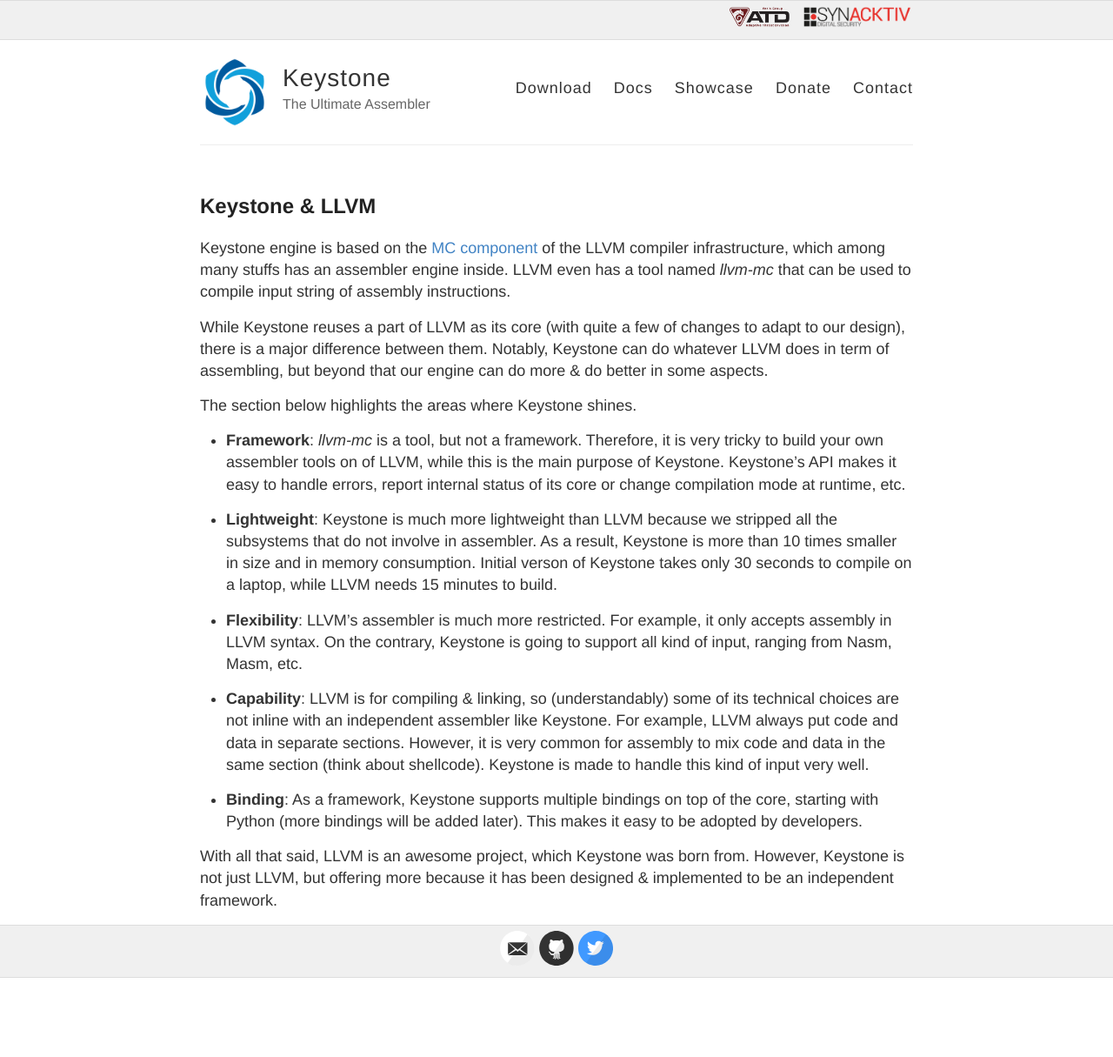
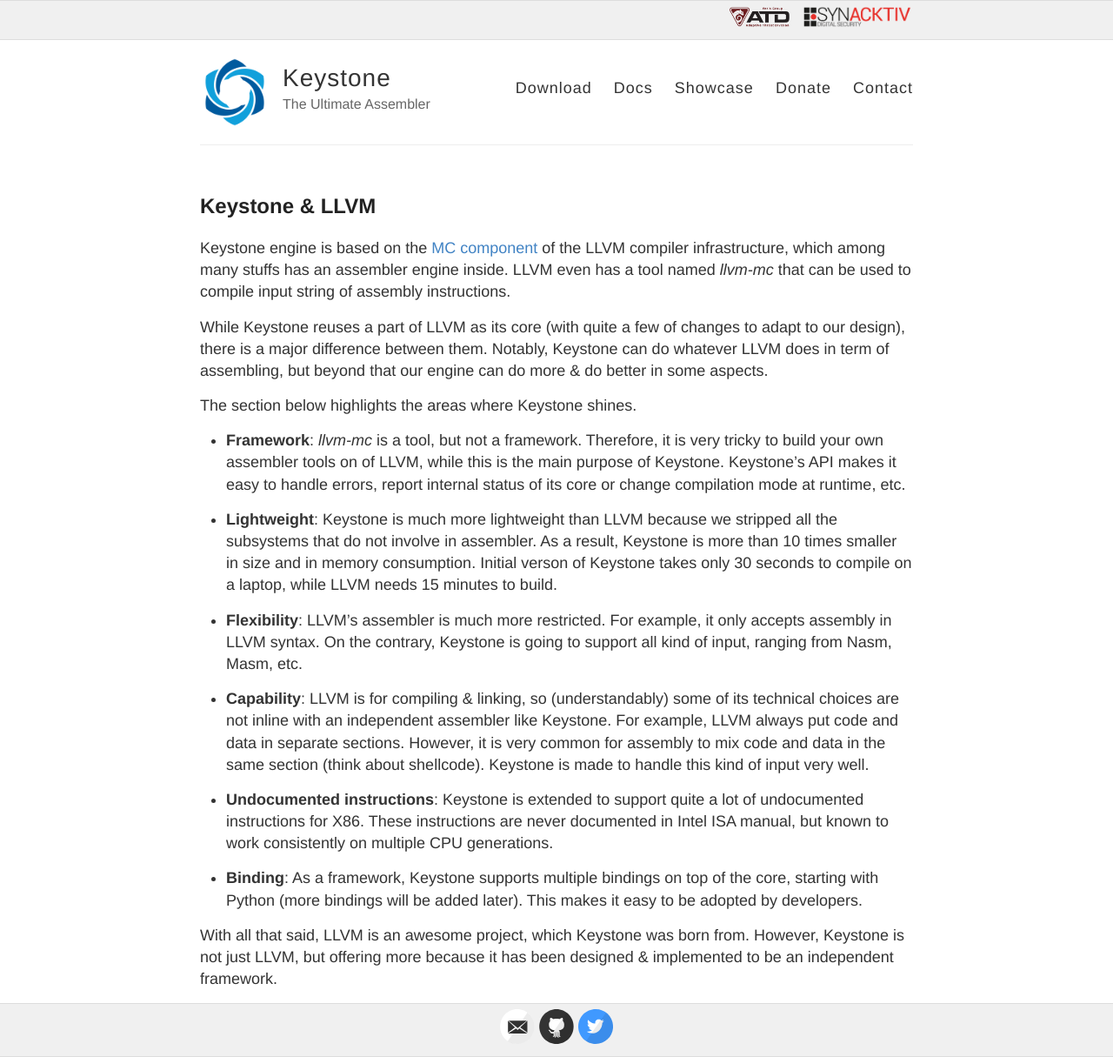
Before and after one commit to keystone-engine/keystone-engine.github.io, a Jekyll site: the page built from docs/beyond_llvm.md, in a window 1280 px wide. Shown: the whole page at 87% size. Built offline with Jekyll 4.4.1, drawn with Linux system fonts in a browser that asks for light colours; before the commit the page ends 1124 px from its top, so only the background shows below that.

Commit message:
update beyond_llvm docs

```diff
--- a/docs/beyond_llvm.md
+++ b/docs/beyond_llvm.md
@@ -19,6 +19,8 @@
 
 - **Capability**: LLVM is for compiling & linking, so (understandably) some of its technical choices are not inline with an independent assembler like Keystone. For example, LLVM always put code and data in separate sections. However, it is very common for assembly to mix code and data in the same section (think about shellcode). Keystone is made to handle this kind of input very well.
 
+- **Undocumented instructions**: Keystone is extended to support quite a lot of undocumented instructions for X86. These instructions are never documented in Intel ISA manual, but known to work consistently on multiple CPU generations.
+
 - **Binding**: As a framework, Keystone supports multiple bindings on top of the core, starting with Python (more bindings will be added later). This makes it easy to be adopted by developers.
 
 With all that said, LLVM is an awesome project, which Keystone was born from. However, Keystone is not just LLVM, but offering more because it has been designed & implemented to be an independent framework.
```
